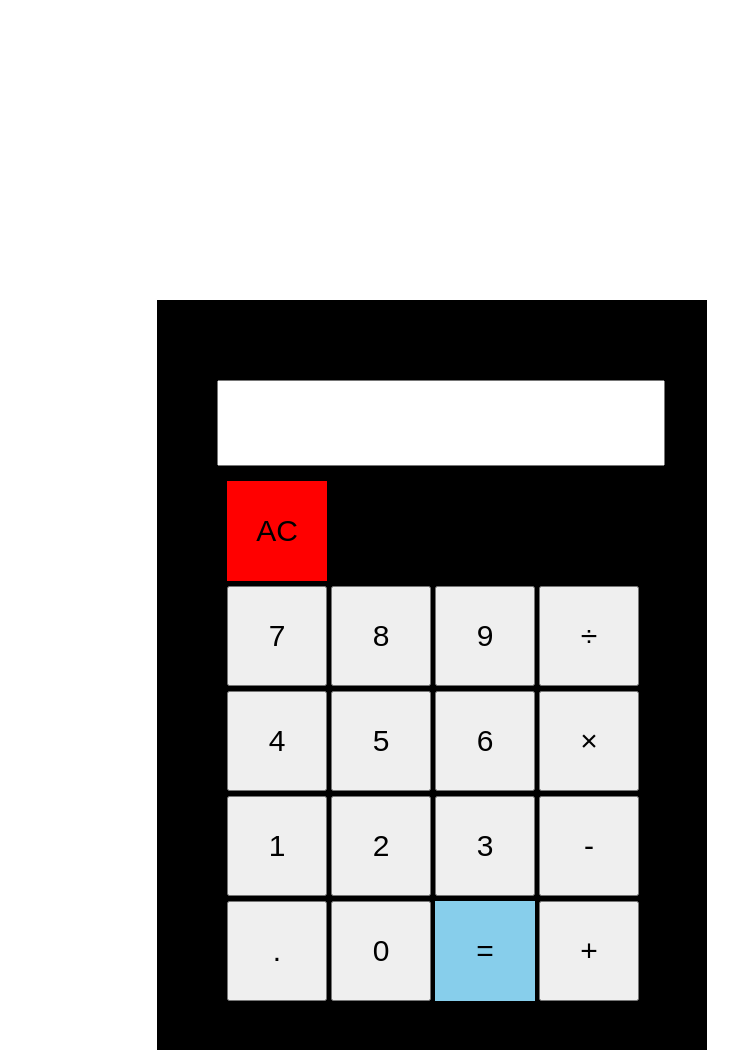
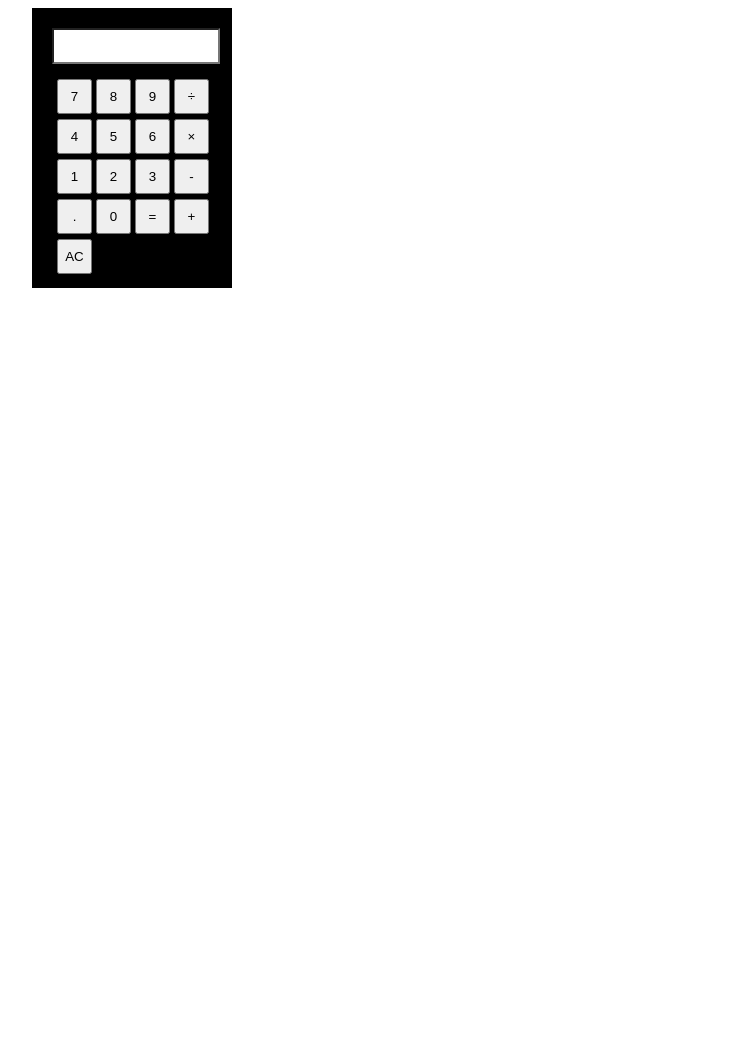
Before and after one commit to ReX201/calculator, a plain HTML site: page index.html in a window 1280 px wide. Shown: the whole page, without its empty margins (51-789 px from the left). After the commit the page ends 800 px from the top, so only its background shows below. Drawn offline with Linux system fonts and the light colour scheme.

Commit message:
Revert "New"

```diff
--- a/index.html
+++ b/index.html
@@ -12,9 +12,6 @@
 														<input type="text"Id="screen" >
 														</div>
 														<div class="button">
-																		<div class="row">
-																					<button onclick="buttonClear()" class="btn1">AC</button>
-																		</div>
 																		<div class="row">
 																					<button onclick="buttonClick(7)" class="btn">7</button>
 																					<button onclick="buttonClick(8)" class="btn">8</button>
@@ -36,10 +33,12 @@
 																		<div class="row">
 																					<button onclick="buttonClick('.')" class="btn">.</button>
 																					<button onclick="buttonClick(0)" class="btn">0</button>
-																					<button onclick="equalClick('=')" class="btn2">=</button>
+																					<button onclick="equalClick('=')" class="btn">=</button>
 																					<button onclick="buttonClick('+')" class="btn">+</button>
 																		</div>
-
+																		<div class="row">
+																					<button onclick="buttonClear()" class="btn">AC</button>
+																		</div>
 														</div>
 										</div>
 								</div>
--- a/style.css
+++ b/style.css
@@ -1,47 +1,29 @@
 .clal{
-				width: 550px;
-				height: 750px;
-				background-color: black;
-				margin-left: 200px;
-				margin-top: 300px;
+				width: 200px;
+				height: 280px;
+				margin-left:75px ;
+				background-color:black ;
 }
 .output{
+     padding-top: 10px;
 
 }
 #screen{
 				width: 80%;
-				height: 80px;
-				margin-left: 60px;
-				margin-top: 80px;
-				font-size: 30px;
+				height: 30px;
+				background-color: white;
+				margin-left: 20px;
+				margin-top: 10px;
+				pointer-events: none;
 }
 .button{
-padding-top: 10px;
-padding-left: 70px;
-
+			padding-top: 10px;
 }
 .row{
-padding-top: 5px;
-
-
+				margin-left: 25px;
+				margin-top: 5px;
 }
 .btn{
-				width: 100px;
-				height: 100px;
-				font-size: 30px;
-
+				width: 35px;
+				height: 35px;
 }
-.btn1{
-				width:100px;
-				height: 100px;
-				font-size: 30px;
-				background-color: red;
-				border: none;
-}
-.btn2{
-				width:100px;
-				height: 100px;
-				font-size: 30px;
-				background-color: skyblue;
-				border: none;
-}
```
